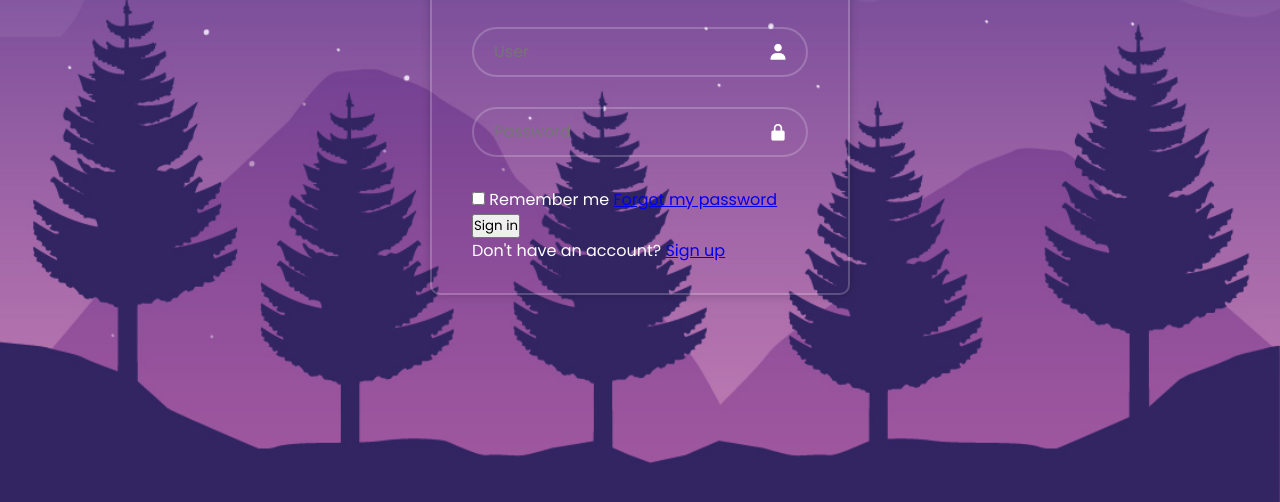
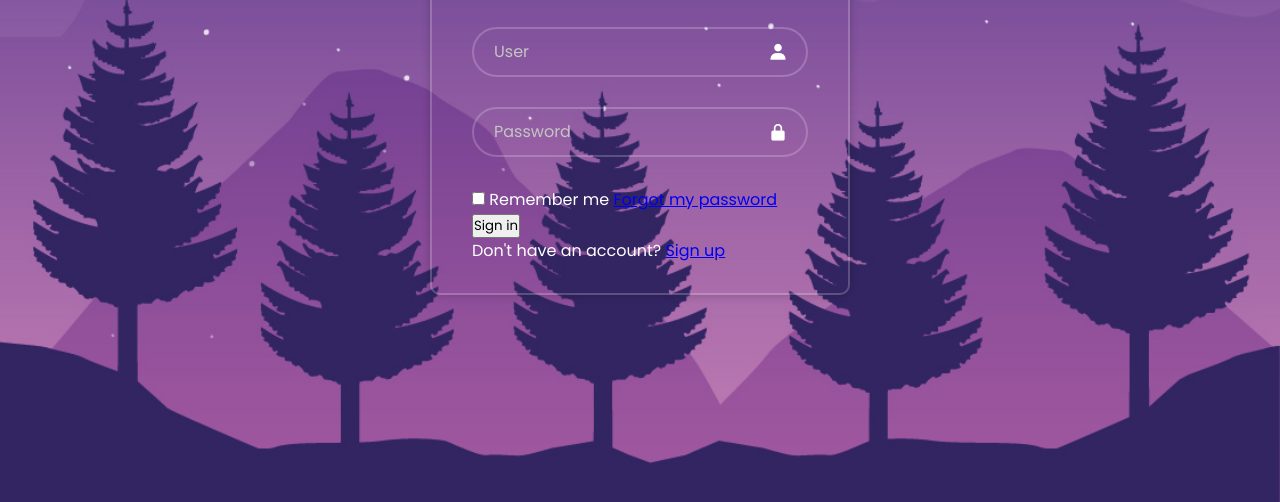
Before and after one commit to jvvinhal/telaLogin, a plain HTML site: page index.html in a window 1280 px wide. Shown: the part 298-800 px from the top of the page. Drawn offline with nearby package versions, Linux system fonts and the light colour scheme.

Commit message:
Coreeções de erros

```diff
--- a/style.css
+++ b/style.css
@@ -52,7 +52,7 @@ body {
 }
 
 .input-box input::placeholder {
-    color: ##c5c5c5;
+    color: #c5c5c5;
 }
 
 .input-box i {
```
